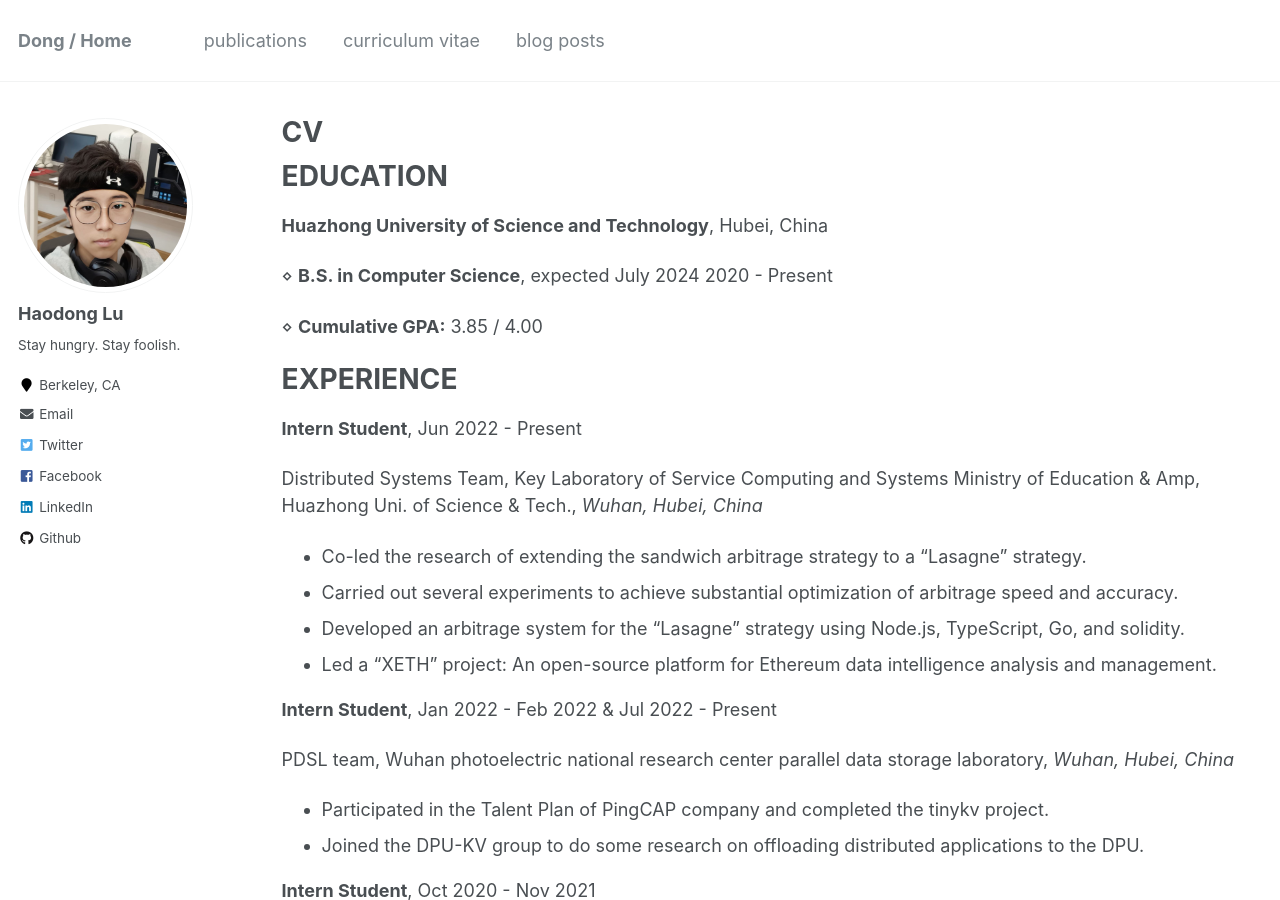
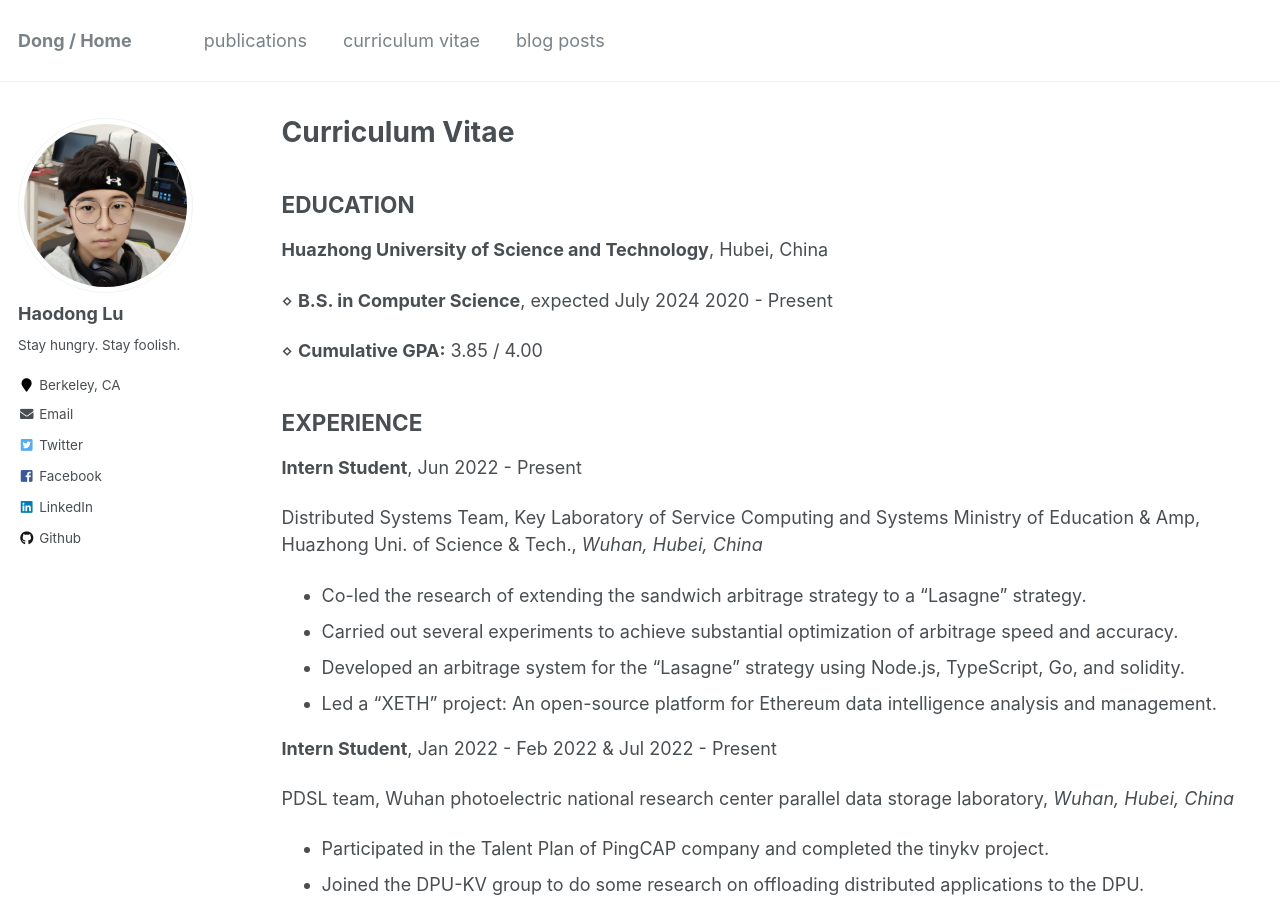
Before and after one commit to SleepyLGod/SleepyLGod.github.io, a Jekyll site: the page built from _pages/cv.md, in a window 1280 px wide and 900 px high. Built offline with Jekyll 4.4.1, drawn with Linux system fonts in a browser that asks for light colours.

Commit message:
fix some bugs

```diff
--- a/_pages/cv.md
+++ b/_pages/cv.md
@@ -1,6 +1,6 @@
 ---
 layout: archive
-title: "CV"
+title: "Curriculum Vitae"
 permalink: /cv/
 author_profile: true
 redirect_from:
@@ -8,7 +8,7 @@ redirect_from:
 ---
 {% include base_path %}
 
-# EDUCATION
+## EDUCATION
 
 **Huazhong University of Science and Technology**, Hubei, China
 
@@ -16,7 +16,7 @@ redirect_from:
 
 ⋄  **Cumulative GPA:** 3.85 / 4.00
 
-# EXPERIENCE
+## EXPERIENCE
 
 **Intern Student**,  Jun 2022 - Present
 
@@ -42,7 +42,7 @@ Key Laboratory of Digital Manufacturing Equipment and Technology, *Wuhan, Hubei,
 - Developed a desktop application tracking and displaying the robot's position in real time using Qt, C++, and CSS.
 - Prepared for the 17*^th^* "Challenge Cup" National Competition.
 
-# AWARDS & SCHOLARSHIPS
+## AWARDS & SCHOLARSHIPS
 
 ⋄  **First Prize**: 17*^th^* "Challenge Cup" National College Student Curricular Academic Science & Technology Works Competition Apr 2022
 
@@ -62,11 +62,11 @@ Key Laboratory of Digital Manufacturing Equipment and Technology, *Wuhan, Hubei,
 
 ⋄  School Freshman Self-improvement Scholarship Apr 2021
 
-# PUBLICATIONS
+## PUBLICATIONS
 
 **Lasagne: Exploring More Profitable Opportunities in Blockchain**              Revised
 
-# SOCIETY MEMBERSHIPS
+## SOCIETY MEMBERSHIPS
 
 **Team Dian**, Hubei, China
 
```
Also changed, not shown: _pages/about.md (+2 -3 lines), _pages/publications.md (+0 -2 lines).
